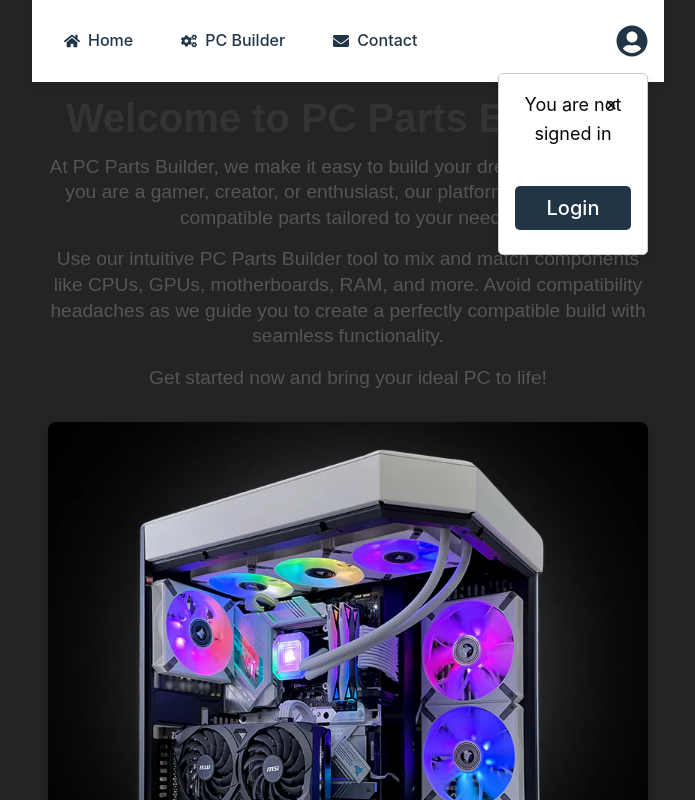
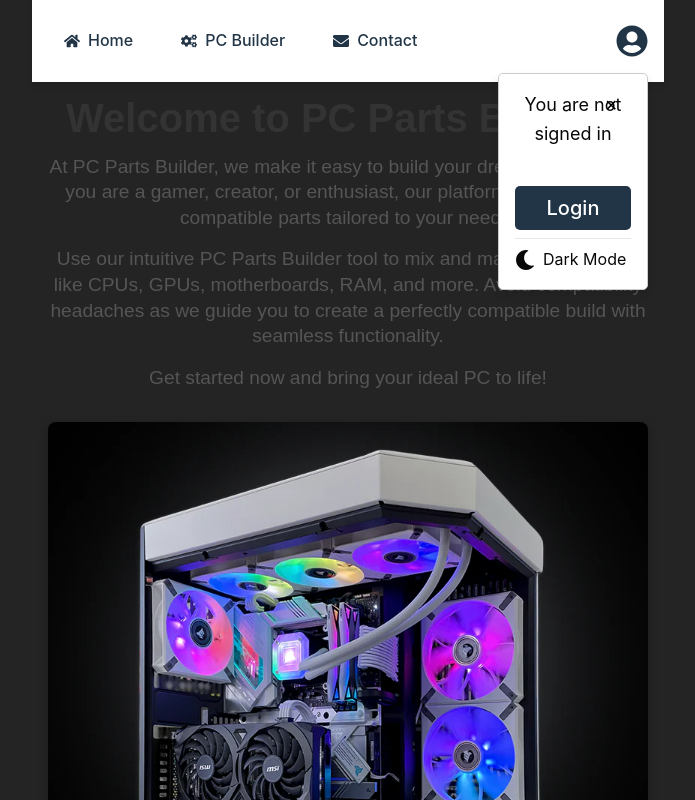
Before and after one commit to jstenecker/PCparts_builder, a React (Vite) app: page / in a window 1280 px wide. Both pictures are taken after a click on the icon 924 px from the left and 40 px from the top of the page. Shown: the top 800 px of the page, without its empty margins (292-987 px from the left). Built offline with nearby package versions, Linux system fonts and the light colour scheme.

Commit message:
Added theme selection to navbar dropdown

```diff
--- a/src/components/navbar/Navbar.jsx
+++ b/src/components/navbar/Navbar.jsx
@@ -1,20 +1,25 @@
 import { useState, useEffect } from "react";
 import { Link, useNavigate, useLocation } from "react-router-dom";
-import { FaHome, FaCogs, FaEnvelope, FaUserCircle } from "react-icons/fa";
+import { FaHome, FaCogs, FaEnvelope, FaUserCircle, FaSun, FaMoon } from "react-icons/fa";
 import "./Navbar.css";
 
 const Navbar = () => {
   const [user, setUser] = useState(null);
   const [dropdownVisible, setDropdownVisible] = useState(false);
+  const [darkMode, setDarkMode] = useState(false);
   const navigate = useNavigate();
   const location = useLocation();
 
-  // Load user from localStorage on mount
+  // Load user and theme preference on mount
   useEffect(() => {
     const storedUser = JSON.parse(localStorage.getItem("user"));
     if (storedUser) {
       setUser(storedUser);
     }
+
+    const savedTheme = localStorage.getItem("darkMode") === "true";
+    setDarkMode(savedTheme);
+    document.documentElement.setAttribute("data-theme", savedTheme ? "dark" : "light");
   }, []);
 
   // Listen for custom "userUpdate" event
@@ -43,6 +48,14 @@ const Navbar = () => {
     window.dispatchEvent(event);
     setDropdownVisible(false); // Close dropdown
     navigate("/"); // Redirect to home
+  };
+
+  // Toggle Dark Mode
+  const toggleDarkMode = () => {
+    const newDarkMode = !darkMode;
+    setDarkMode(newDarkMode);
+    localStorage.setItem("darkMode", newDarkMode);
+    document.documentElement.setAttribute("data-theme", newDarkMode ? "dark" : "light");
   };
 
   return (
@@ -88,7 +101,7 @@ const Navbar = () => {
                 right: "5px",
                 background: "transparent",
                 border: "none",
-                color: "black",
+                color: darkMode ? "white" : "black",
                 fontSize: "16px",
                 cursor: "pointer",
               }}
@@ -116,6 +129,22 @@ const Navbar = () => {
                 </button>
               </>
             )}
+            <hr />
+            {/* Theme Selector */}
+            <div
+              className="theme-toggle"
+              onClick={toggleDarkMode}
+              style={{
+                cursor: "pointer",
+                display: "flex",
+                alignItems: "center",
+                gap: "0.5rem",
+                marginTop: "0.5rem",
+              }}
+            >
+              {darkMode ? <FaSun size={20} /> : <FaMoon size={20} />}
+              <span>{darkMode ? "Light Mode" : "Dark Mode"}</span>
+            </div>
           </div>
         )}
       </div>
--- a/src/index.css
+++ b/src/index.css
@@ -7,7 +7,7 @@
   line-height: 1.6;
   font-weight: 400;
 
-  /* Color scheme variables */
+  /* Default (Dark) Color Scheme */
   --primary-color: #646cff;
   --primary-hover-color: #535bf2;
   --secondary-color: #f9a825;
@@ -15,15 +15,16 @@
   --text-color: rgba(255, 255, 255, 0.87);
   --card-bg-color: #1a1a1a;
   --button-hover-color: #747bff;
+  color-scheme: dark;
+}
 
-  color-scheme: light dark;
-  color: var(--text-color);
-  background-color: var(--background-color);
-
-  font-synthesis: none;
-  text-rendering: optimizeLegibility;
-  -webkit-font-smoothing: antialiased;
-  -moz-osx-font-smoothing: grayscale;
+[data-theme="light"] {
+  /* Light Mode Color Scheme */
+  --primary-color: #213547;
+  --primary-hover-color: #747bff;
+  --background-color: #f7f9fc;
+  --text-color: #213547;
+  --card-bg-color: #ffffff;
 }
 
 body {
@@ -128,20 +129,11 @@ form button {
   @apply bg-primary text-white py-2 px-4 rounded-lg hover:bg-primary-hover transition duration-300;
 }
 
-@media (prefers-color-scheme: light) {
-  :root {
-    --primary-color: #213547;
-    --primary-hover-color: #747bff;
-    --background-color: #f7f9fc;
-    --text-color: #213547;
-    --card-bg-color: #ffffff;
-  }
+/* Transition support for theme change */
+body {
+  transition: background-color 0.3s ease, color 0.3s ease;
+}
 
-  a:hover {
-    color: var(--button-hover-color);
-  }
-
-  button {
-    background-color: var(--card-bg-color);
-  }
+[data-theme="light"] a:hover {
+  color: var(--button-hover-color);
 }
```
